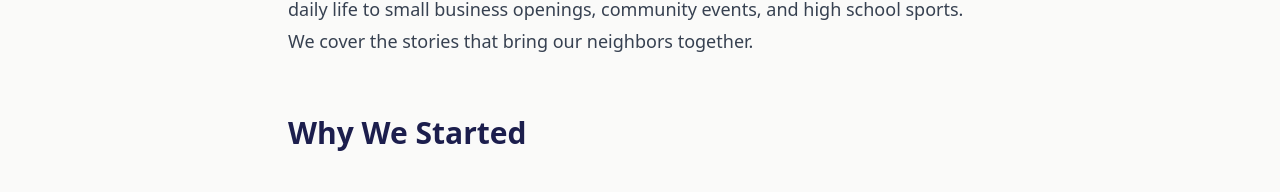
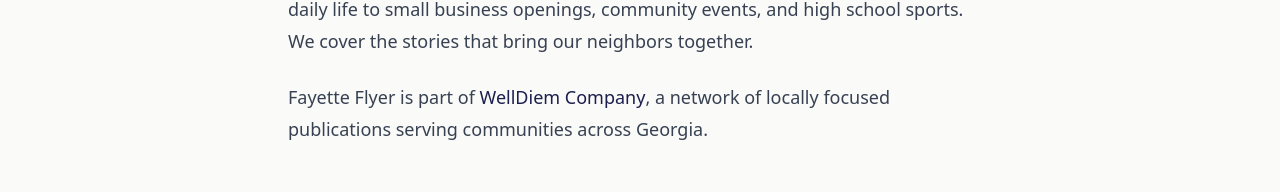
Before and after one commit to stroudcr/fayette-flyer-app, a Next.js app: page /about in a window 1280 px wide. Shown: the part 437-629 px from the top of the page. Built offline with nearby package versions, Linux system fonts and the light colour scheme; no server answers.

Commit message:
Add WellDiem link to About page

```diff
--- a/src/app/about/page.tsx
+++ b/src/app/about/page.tsx
@@ -41,6 +41,11 @@ export default function AboutPage() {
               decisions that affect your daily life to small business openings,
               community events, and high school sports. We cover the stories that
               bring our neighbors together.
+            </p>
+            <p>
+              Fayette Flyer is part of{" "}
+              <a href="https://www.welldiem.com">WellDiem Company</a>, a network
+              of locally focused publications serving communities across Georgia.
             </p>
 
             <h2>Why We Started</h2>
```
